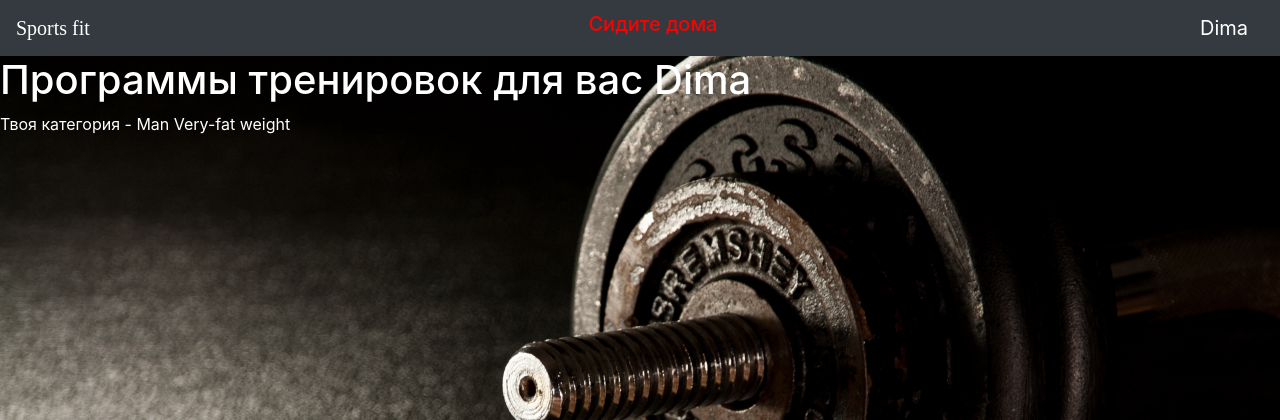
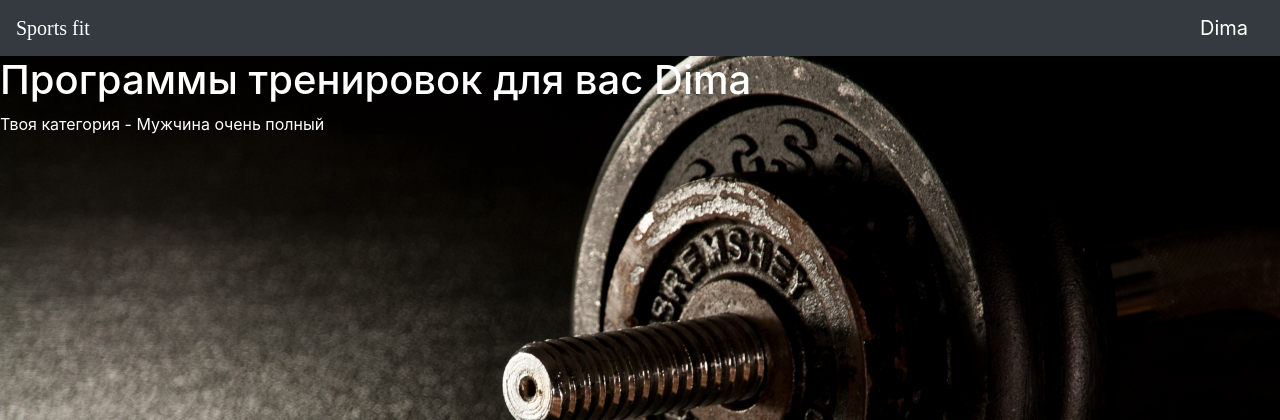
Before and after one commit to zotic1001/sports_fit, a Flask app: page /programs in a window 1280 px wide. Shown: the top 420 px of the page. Run offline with Flask 2, Linux system fonts and the light colour scheme; a user stored in the database is signed in; data comes from the database, SQL or seed files in the repository; both versions use the stored data as it was after the commit; some libraries are stand-ins or nearby versions.

Commit message:
version 1.1 add_programs

```diff
--- a/main.py
+++ b/main.py
@@ -37,6 +37,8 @@ def load_user(user_id):
     session = db_session.create_session()
     return session.query(User).get(user_id)
 
+
+@login_required
 @app.route("/lk")
 def lk():
     return render_template("lk.html", user=current_user, title="Личный кабинет", goal=goal(current_user.height, current_user.weight,
@@ -113,21 +115,35 @@ def programs():
     goas = goal(current_user.height, current_user.weight, current_user.age, current_user.gender, current_user.body_type)
     hk = ""
     if "M" in set_category(current_user.gender, goas):
-        hk += "Man "
+        hk += "Мужчина "
     else:
-        hk += "Women "
-    if "N" in set_category(current_user.gender, goas):
-        hk += "Normal-weight"
-    elif "VF" in set_category(current_user.gender, goas):
-        hk += "Very-fat weight"
-    elif "VT" in set_category(current_user.gender, goas):
-        hk += "Very-thin weight"
-    elif "F" in set_category(current_user.gender, goas):
-        hk += "Fat-weight"
-    elif "S" in set_category(current_user.gender, goas):
-        hk += "sport"
-    elif "T" in set_category(current_user.gender, goas):
-        hk += "thin weight"
+        hk += "Женщина "
+    if "M" in set_category(current_user.gender, goas):
+        if "N" in set_category(current_user.gender, goas):
+            hk += "нормального веса"
+        elif "VF" in set_category(current_user.gender, goas):
+            hk += "очень полный"
+        elif "VT" in set_category(current_user.gender, goas):
+            hk += "очень худой"
+        elif "F" in set_category(current_user.gender, goas):
+            hk += "полный"
+        elif "S" in set_category(current_user.gender, goas):
+            hk += "спортивный вес"
+        elif "T" in set_category(current_user.gender, goas):
+            hk += "худой"
+    else:
+        if "N" in set_category(current_user.gender, goas):
+            hk += "нормального веса"
+        elif "VF" in set_category(current_user.gender, goas):
+            hk += "очень полная"
+        elif "VT" in set_category(current_user.gender, goas):
+            hk += "очень худая"
+        elif "F" in set_category(current_user.gender, goas):
+            hk += "полная"
+        elif "S" in set_category(current_user.gender, goas):
+            hk += "спортивный вес"
+        elif "T" in set_category(current_user.gender, goas):
+            hk += "худая"
 
     return render_template("programs.html", prog=prog, category=set_category(current_user.gender, goas), hk=hk)
 
@@ -140,7 +156,7 @@ def change():
         rows = session.query(User).filter(User.id == current_user.id).update({'weight': form.weight.data, "height": form.height.data, "age": form.age.data, "need": form.need.data})
         session.commit()
         return redirect('/lk')
-    return render_template('change.html', title='Изменение', form=form)
+    return render_template('change.html', title='Изменение', form=form, current_user=current_user)
 
 
 @app.route("/")
--- a/templates/base.html
+++ b/templates/base.html
@@ -21,7 +21,7 @@
 <body>
 <header>
     <nav class="navbar navbar-light bg-dark">
-        <a class="navbar-brand" href="/" style="font-family: 'Allan'"><font color="white">Sports fit 🏋 </font></a><h5><font color="white" family="Allan">Мы делаем спорт доступным и удобным!</font></h5>
+        <a class="navbar-brand" href="/" style="font-family: 'Allan'"><font color="white">Sports fit  </font></a><h5><font color="white" family="Allan">Мы делаем спорт доступным и удобным!</font></h5>
         {% if current_user.is_authenticated %}
         <a class="navbar-brand" href="/lk"><font color="white">{{ current_user.name }}</font></a>
         {% else %}
--- a/templates/change.html
+++ b/templates/change.html
@@ -32,7 +32,7 @@
     {{ form.csrf_token }}
     <p>
         {{ form.weight.label }}<br>
-        {{ form.weight(class="form-control") }}<br>
+        {{ form.weight(class="form-control", value=current_user.weight) }}<br>
         {% for error in form.weight.errors %}
             <p class="alert alert-danger" role="alert">
                 {{ error }}
@@ -41,7 +41,7 @@
     </p>
     <p>
         {{ form.height.label }}<br>
-        {{ form.height(class="form-control") }}<br>
+        {{ form.height(class="form-control", value=current_user.height) }}<br>
         {% for error in form.height.errors %}
             <p class="alert alert-danger" role="alert">
                 {{ error }}
@@ -50,7 +50,7 @@
     </p>
     <p>
         {{ form.age.label }}<br>
-        {{ form.age(class="form-control") }}<br>
+        {{ form.age(class="form-control", value=current_user.age) }}<br>
         {% for error in form.age.errors %}
             <p class="alert alert-danger" role="alert">
                 {{ error }}
--- a/templates/lk.html
+++ b/templates/lk.html
@@ -11,7 +11,7 @@ font-size: 24px;
   letter-spacing: 0.08em;
 color:black;
 font-size:32px;"><font color="white">Приветствуем вас, {{user.name}}</font> </h2>
-<p class="info"><font color="white">Ваш вес {{user.weight}} кг                          </font>   <a class="btn btn-primary " href="/change">Изменить</a><br/>
+<p class="info"><font color="white">Ваш вес {{user.weight}} кг                          </font>   <a class="btn btn-primary " href="/change">Изменить</a><br/><br/>
 <font color="white">Ваш рост {{user.height}} см <a class="btn btn-primary " href="/change">Изменить</a><br/><br/>
    {% if goal < 0%}
     Вам нужно похудеть на {{goal}} кг
@@ -22,6 +22,7 @@ font-size:32px;"><font color="white">Приветствуем вас, {{user.nam
     {%endif%}<br/>
 </font></p>
 <p align="center"><a class="btn btn-primary" href="/programs"><font color="white">Посмотреть программы тренировок для меня</font></a>
+    <a class="btn btn-primary" href="/add_program"><font color="white">Добавить свою программу тренировок</font></a>
     <a class="btn btn-success" href="/logout"><font color="white">Выйти</font></a></p>
 
 
--- a/templates/programs.html
+++ b/templates/programs.html
@@ -22,7 +22,6 @@
 <header>
     <nav class="navbar navbar-light bg-dark">
         <a class="navbar-brand" href="/" style="font-family: 'Allan'"><font color="white">Sports fit </font></a>
-        <h5><a href="https://www.стопкоронавирус.рф"><font color="red">Сидите дома</font></a></h5>
         {% if current_user.is_authenticated %}
         <a class="navbar-brand" href="/lk"><font color="white">{{ current_user.name }}</font></a>
         {% else %}
```
Also changed, not shown: templates/title.html (+52 -5 lines), db/blogs.sqlite.
